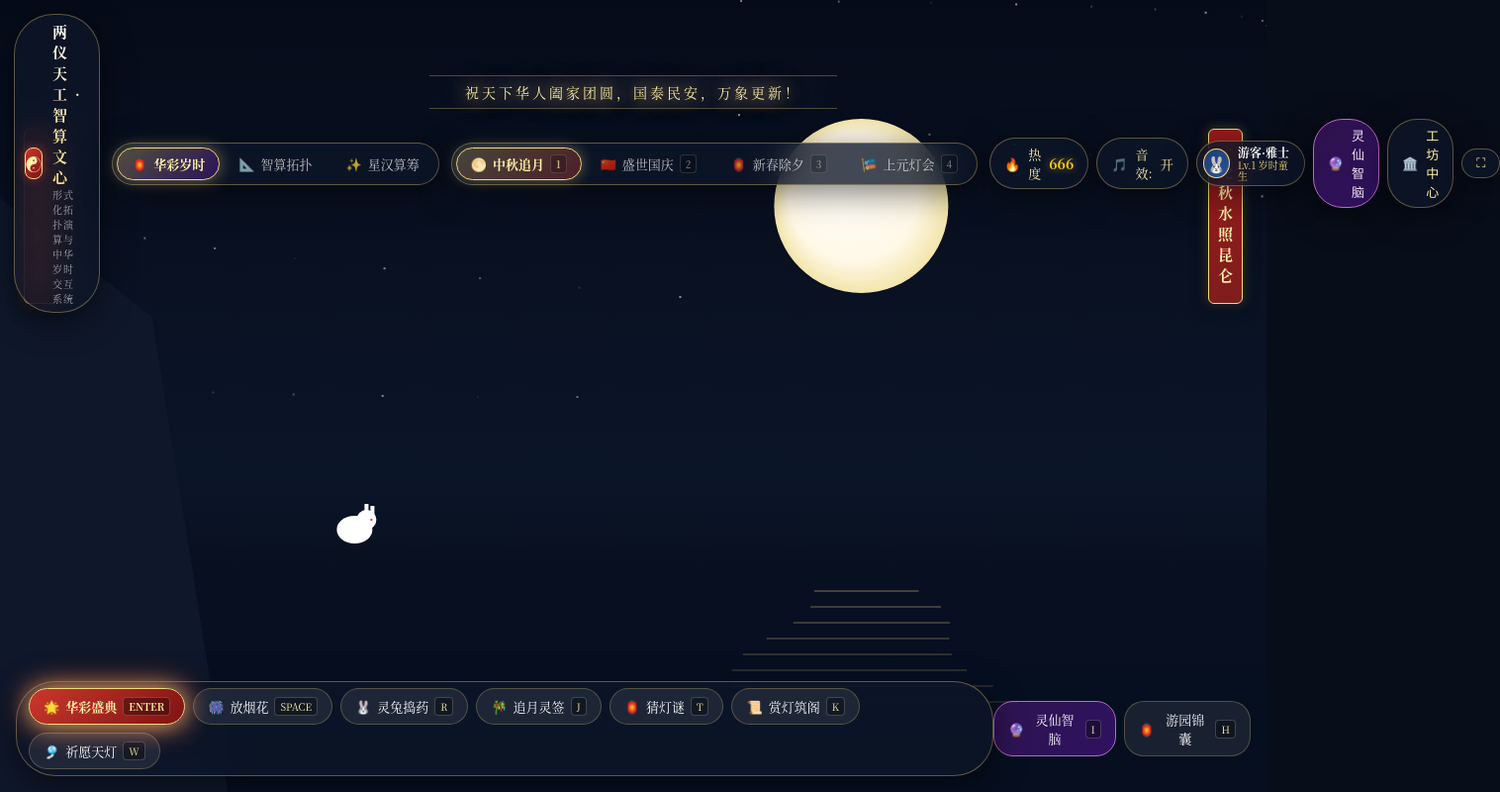
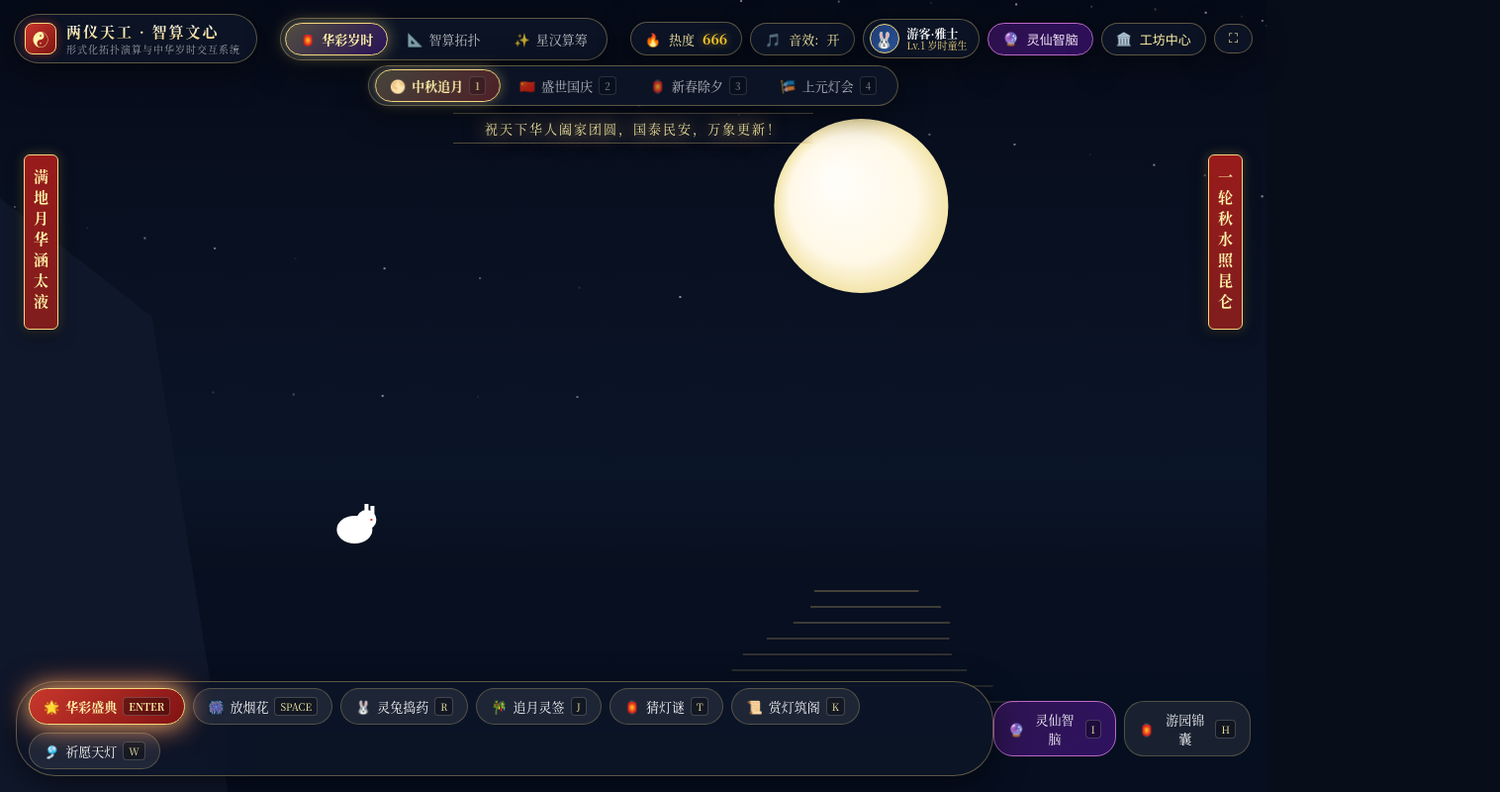
Before and after one commit to SherlockYzz/mid-autumn-celebration, a website: page index.html in a window 1280 px wide. Shown: the whole page at 99% size, 1516 px wide, since content can reach past the window. Drawn offline with Linux system fonts and the light colour scheme; no server answers.

Commit message:
refactor: declutter UI, reorganize project structure into docs/archive and standardize folder name

```diff
--- a/index.html
+++ b/index.html
@@ -116,17 +116,23 @@
       letter-spacing: 1px;
     }
 
-    /* 节日选择 Dock */
+    /* 节日次级选择 Dock (悬浮于主导航下方居中) */
     .festival-dock {
+      position: absolute;
+      top: 66px;
+      left: 50%;
+      transform: translateX(-50%);
+      z-index: 10;
       display: flex;
-      background: var(--glass-bg);
-      backdrop-filter: blur(16px);
-      -webkit-backdrop-filter: blur(16px);
+      background: rgba(14, 22, 40, 0.85);
+      backdrop-filter: blur(20px);
+      -webkit-backdrop-filter: blur(20px);
       border: 1px solid var(--glass-border);
       border-radius: 40px;
-      padding: 4px;
-      box-shadow: var(--glass-shadow);
+      padding: 3px 6px;
+      box-shadow: 0 8px 32px rgba(0, 0, 0, 0.45);
       gap: 4px;
+      transition: all 0.3s cubic-bezier(0.16, 1, 0.3, 1);
     }
 
     .fest-tab-btn {
@@ -261,16 +267,16 @@
     /* 屏幕正中悬浮项目横幅标语 */
     .active-project-banner {
       position: absolute;
-      top: 76px;
+      top: 114px;
       left: 50%;
       transform: translateX(-50%);
       z-index: 5;
       background: linear-gradient(90deg, transparent, rgba(14, 22, 40, 0.85) 20%, rgba(14, 22, 40, 0.85) 80%, transparent);
       border-top: 1px solid rgba(245, 215, 127, 0.3);
       border-bottom: 1px solid rgba(245, 215, 127, 0.3);
-      padding: 6px 36px;
-      font-size: 14px;
-      letter-spacing: 3px;
+      padding: 5px 32px;
+      font-size: 13px;
+      letter-spacing: 2px;
       color: var(--gold-bright);
       text-shadow: 0 0 10px rgba(245, 215, 127, 0.7);
       pointer-events: none;
@@ -286,7 +292,7 @@
     /* 左右两对联立柱 (新春/中秋自选联) */
     .pillar-couplet {
       position: absolute;
-      top: 130px;
+      top: 156px;
       z-index: 5;
       writing-mode: vertical-rl;
       background: linear-gradient(180deg, #991b1b, #7f1d1d);
@@ -1119,22 +1125,6 @@
       </button>
       <button class="viewport-tab-btn" data-vp="celestial" id="vpTabCelestial" title="星汉算筹 · 天象演算法">
         <span>✨</span> 星汉算筹
-      </button>
-    </nav>
-
-    <!-- 节日选择 Dock (桌面与平板端) -->
-    <nav class="festival-dock" aria-label="节日切换">
-      <button class="fest-tab-btn active" data-fest="mid_autumn" title="快捷键 [1]">
-        <span>🌕</span> 中秋追月 <span class="tab-hotkey-badge">1</span>
-      </button>
-      <button class="fest-tab-btn" data-fest="national_day" title="快捷键 [2]">
-        <span>🇨🇳</span> 盛世国庆 <span class="tab-hotkey-badge">2</span>
-      </button>
-      <button class="fest-tab-btn" data-fest="spring_festival" title="快捷键 [3]">
-        <span>🏮</span> 新春除夕 <span class="tab-hotkey-badge">3</span>
-      </button>
-      <button class="fest-tab-btn" data-fest="lantern_festival" title="快捷键 [4]">
-        <span>🎏</span> 上元灯会 <span class="tab-hotkey-badge">4</span>
       </button>
     </nav>
 
@@ -1164,6 +1154,22 @@
       </button>
     </div>
   </header>
+
+  <!-- 节日次级悬浮选择 Dock (仅在华彩岁时视口居中呈现) -->
+  <nav class="festival-dock" id="festival-dock" aria-label="节日切换">
+    <button class="fest-tab-btn active" data-fest="mid_autumn" title="快捷键 [1]">
+      <span>🌕</span> 中秋追月 <span class="tab-hotkey-badge">1</span>
+    </button>
+    <button class="fest-tab-btn" data-fest="national_day" title="快捷键 [2]">
+      <span>🇨🇳</span> 盛世国庆 <span class="tab-hotkey-badge">2</span>
+    </button>
+    <button class="fest-tab-btn" data-fest="spring_festival" title="快捷键 [3]">
+      <span>🏮</span> 新春除夕 <span class="tab-hotkey-badge">3</span>
+    </button>
+    <button class="fest-tab-btn" data-fest="lantern_festival" title="快捷键 [4]">
+      <span>🎏</span> 上元灯会 <span class="tab-hotkey-badge">4</span>
+    </button>
+  </nav>
 
   <!-- 当前激活的庆典项目动态横幅 -->
   <div class="active-project-banner" id="project-banner">
```
Also changed, not shown: docs/archive/Terminal_Festival_Framework_Agent_Prompt.md (renamed from Terminal_Festival_Framework_Agent_Prompt.md), docs/archive/中华华节盛典_参赛应用方案.html (renamed from docs/中华华节盛典_参赛应用方案.html), docs/archive/中华华节盛典_参赛应用方案.md (renamed from docs/中华华节盛典_参赛应用方案.md), 2 other files.
